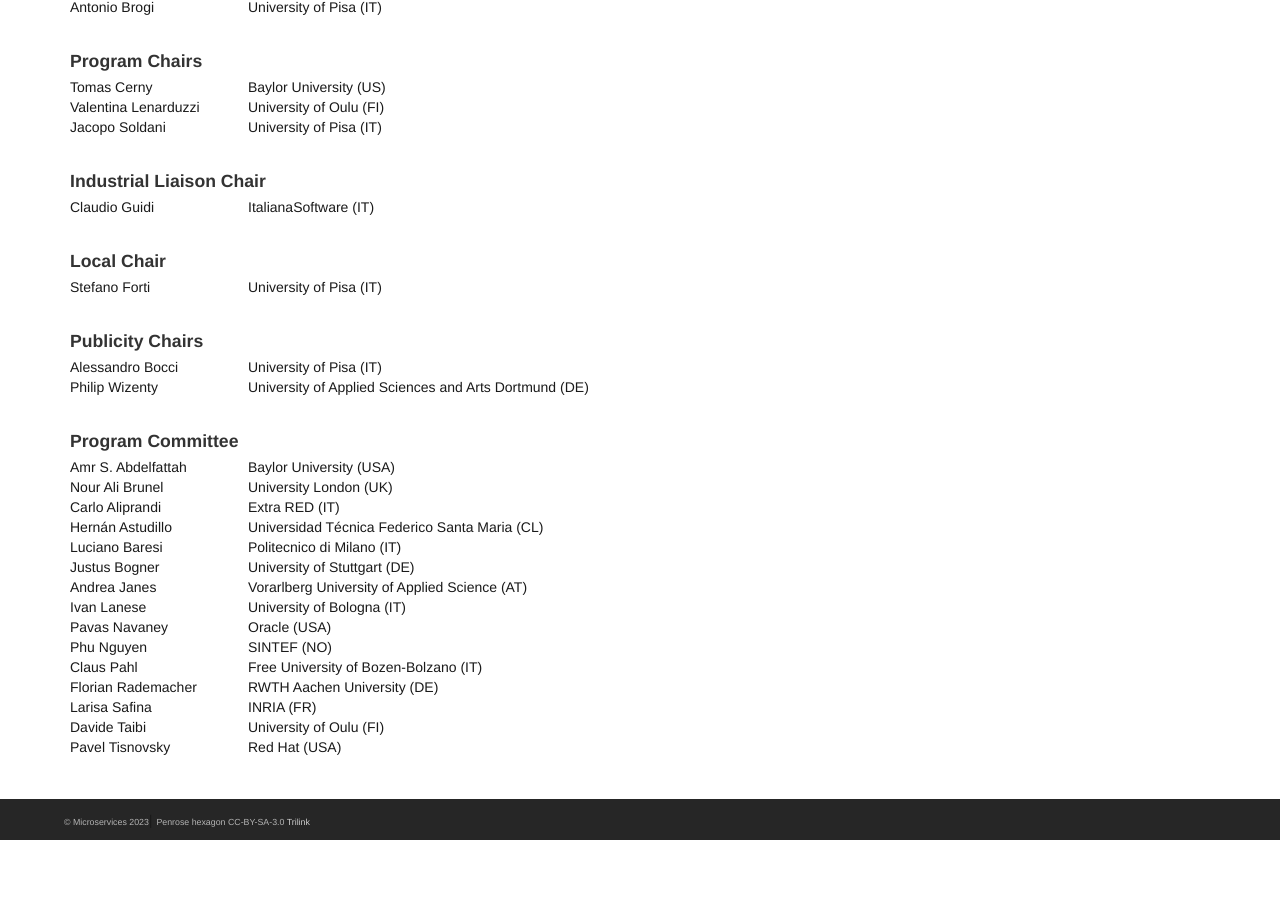
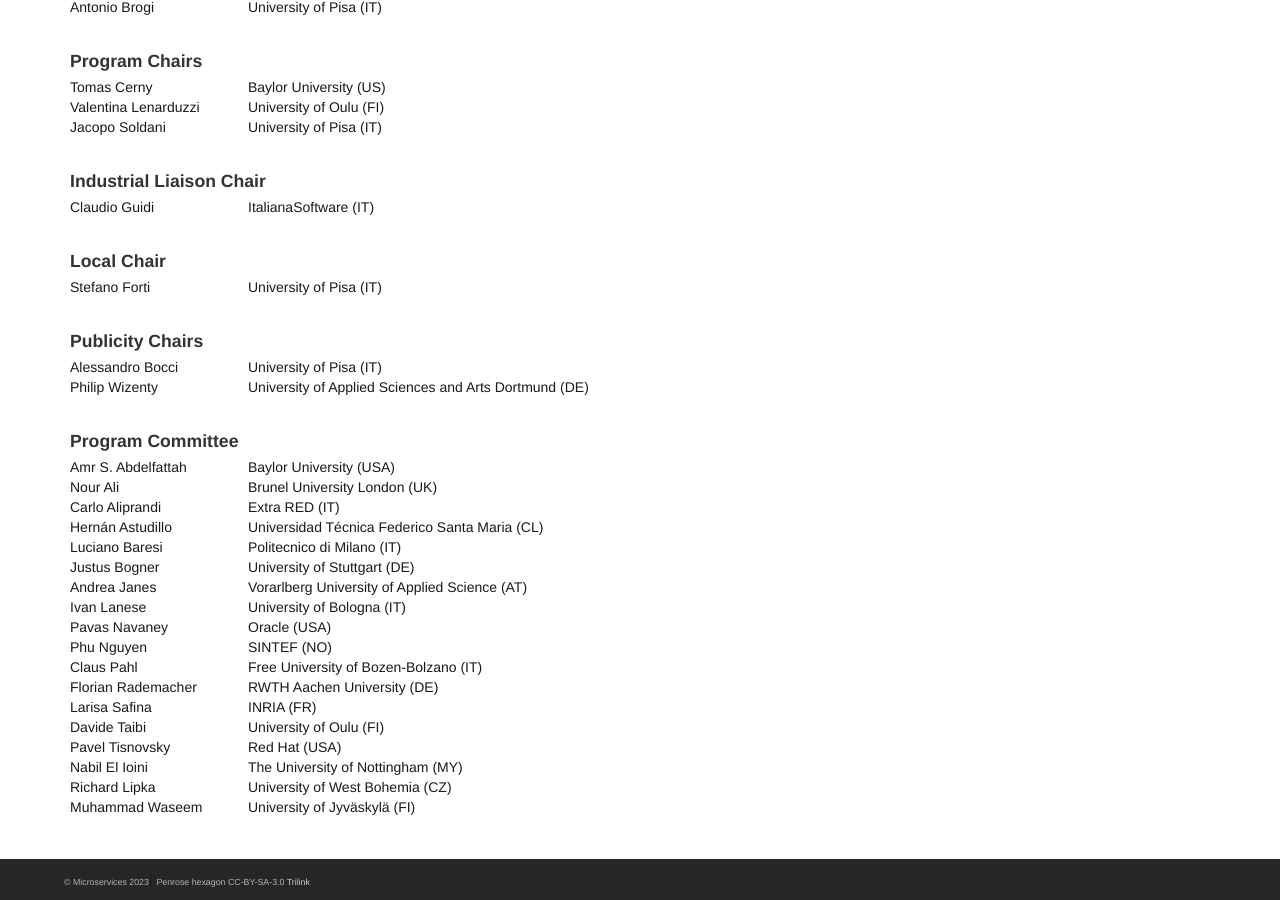
Before and after one commit to microservices-community/microservices-2023, a Jekyll site: the page built from committees.md, in a window 1280 px wide and 900 px high, scrolled down 591 px. Built offline with Jekyll 4.4.1, drawn with Linux system fonts in a browser that asks for light colours; before the commit the page ends 1431 px from its top, so only the background shows below that.

Commit message:
updated program commitee

```diff
--- a/committees.md
+++ b/committees.md
@@ -49,7 +49,7 @@ feature_image: "rectorate.jpg"
 <table>
   <tbody>
         <tr><td>Amr S. Abdelfattah</td><td>Baylor University (USA)</td></tr>
-        <tr><td>Nour Ali Brunel</td><td>University London (UK)</td></tr>
+        <tr><td>Nour Ali</td><td>Brunel University London (UK)</td></tr>
         <tr><td>Carlo Aliprandi</td><td>Extra RED (IT)</td></tr>
         <tr><td>Hernán Astudillo</td><td>Universidad Técnica Federico Santa Maria (CL)</td></tr>
         <tr><td>Luciano Baresi</td><td>Politecnico di Milano (IT)</td></tr>
@@ -63,6 +63,9 @@ feature_image: "rectorate.jpg"
         <tr><td>Larisa Safina</td><td>INRIA (FR)</td></tr>
         <tr><td>Davide Taibi</td><td>University of Oulu (FI)</td></tr>
         <tr><td>Pavel Tisnovsky</td><td>Red Hat (USA)</td></tr>
+        <tr><td>Nabil El Ioini</td><td>The University of Nottingham (MY)</td></tr>
+        <tr><td>Richard Lipka</td><td>University of West Bohemia (CZ)</td></tr>
+        <tr><td>Muhammad Waseem</td><td>University of Jyväskylä (FI)</td></tr>
   </tbody>
 </table>
 <!--
```
